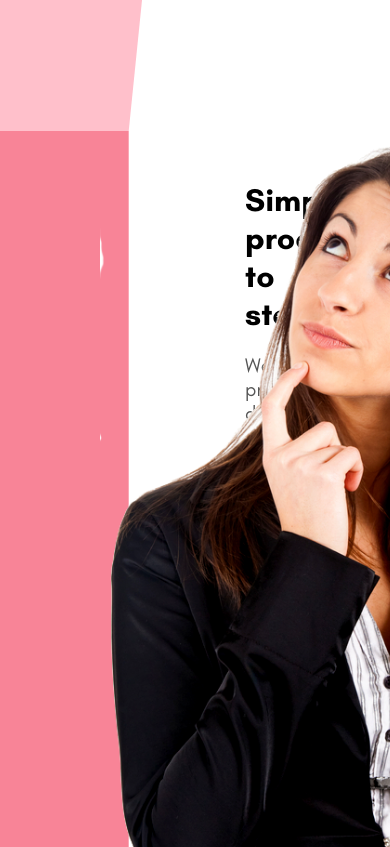
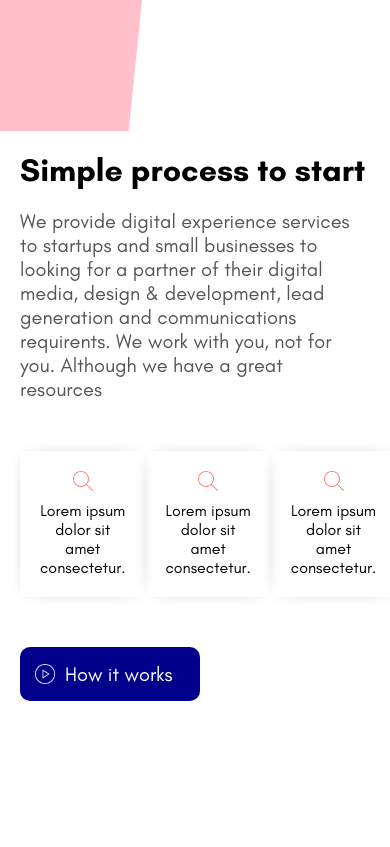
Before and after one commit to GabrielReisfeld/Digital-Agency-Web, a React (Create React App) app: page / in a window 390 px wide. Shown: the part 1557-2404 px from the top of the page. Built offline with nearby package versions, Linux system fonts and the light colour scheme.

Commit message:
added media queries to Service

```diff
--- a/src/App.js
+++ b/src/App.js
@@ -44,6 +44,7 @@
 `;
 
 function App() {
+  const smallScreen = window.screen.width <= 480 ? true : false;
   return (
     <>
       <Container>
@@ -57,7 +58,7 @@
       </Container>
       <Container>
         <Service />
-        <ServiceShape />
+        {smallScreen && <ServiceShape />}
       </Container>
       <Container>
         <Price />
--- a/src/components/Service.jsx
+++ b/src/components/Service.jsx
@@ -7,11 +7,17 @@
 const Container = styled.div`
   display: flex;
   height: 100%;
+  @media only screen and (max-width: 480px) {
+    flex-direction: column;
+  }
 `;
 
 const Left = styled.div`
   width: 50%;
   position: relative;
+  @media only screen and (max-width: 480px) {
+    display: none;
+  }
 `;
 const Image = styled.img`
   display: ${(props) => props.open && "none"};
@@ -26,14 +32,23 @@
   bottom: 0;
   right: 0;
   margin: auto;
+  @media only screen and (max-width: 480px) {
+    width: 100%;
+  }
 `;
 const Right = styled.div`
   width: 50%;
+  @media only screen and (max-width: 480px) {
+    width: 100%;
+  }
 `;
 const Wrapper = styled.div`
   padding: 50px;
   display: flex;
   flex-direction: column;
+  @media only screen and (max-width: 480px) {
+    padding: 20px;
+  }
 `;
 const Title = styled.h1``;
 const Desc = styled.p`
@@ -65,8 +80,28 @@
   margin-right: 10px;
 `;
 
+const Modal = styled.div`
+  width: 100vw;
+  height: 100vh;
+  position: absolute;
+  top: 0;
+  left: 0;
+  background-color: rgba(0, 0, 0, 0.5);
+`;
+
+const CloseButton = styled.button`
+  position: absolute;
+  background-color: white;
+  padding: 5px;
+  border: none;
+  border-radius: 5px;
+  right: 5px;
+  top: 30%;
+`;
+
 const Service = () => {
   const [open, setOpen] = useState(false);
+  const smallScreen = window.screen.width <= 480 ? true : false;
   return (
     <Container>
       <Left>
@@ -98,6 +133,18 @@
           </Button>
         </Wrapper>
       </Right>
+      {smallScreen && open && (
+        <Modal>
+          <Video
+            open={open}
+            autoPlay
+            loop
+            controls
+            src="https://player.vimeo.com/external/449759244.sd.mp4?s=d5f3da46ddc17aa69a7de84f1e420610ebd2a391&profile_id=139&oauth2_token_id=57447761"
+          />
+          <CloseButton onClick={() => setOpen(false)}>Close</CloseButton>
+        </Modal>
+      )}
     </Container>
   );
 };
```
